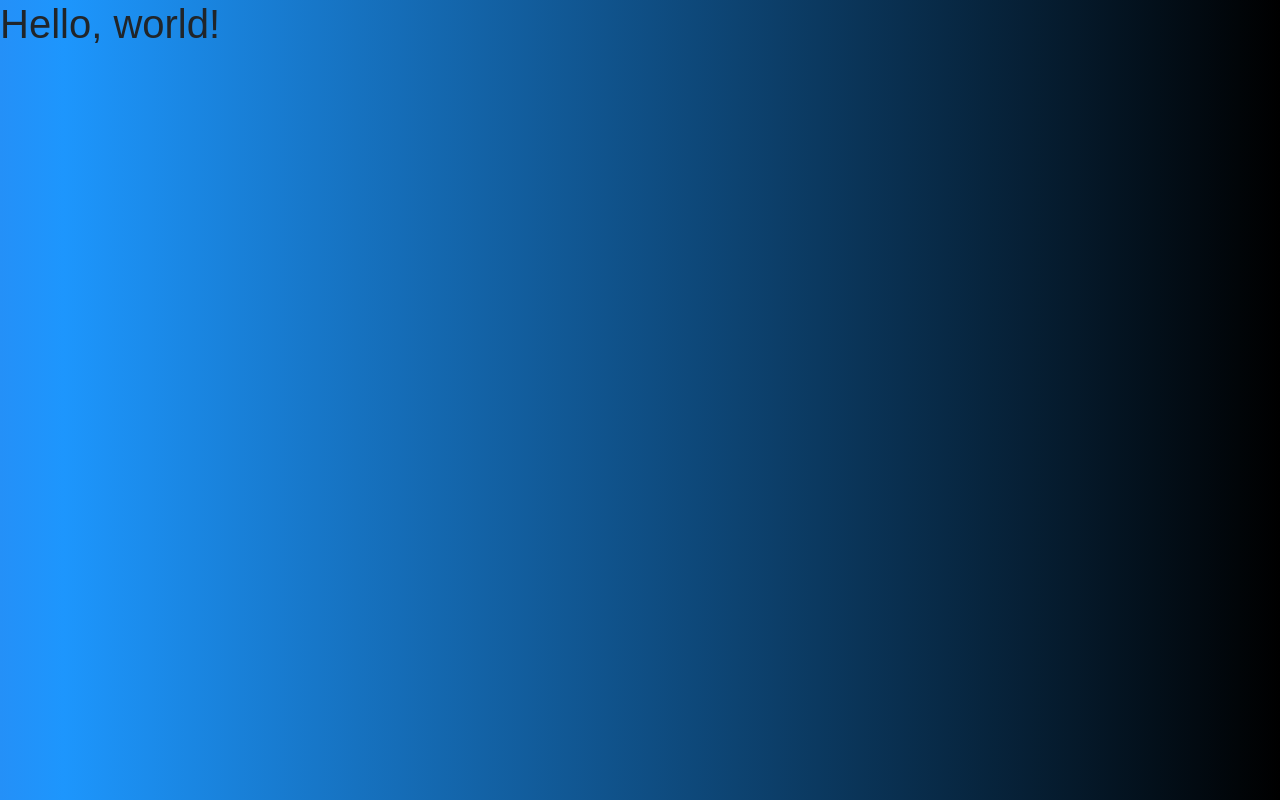
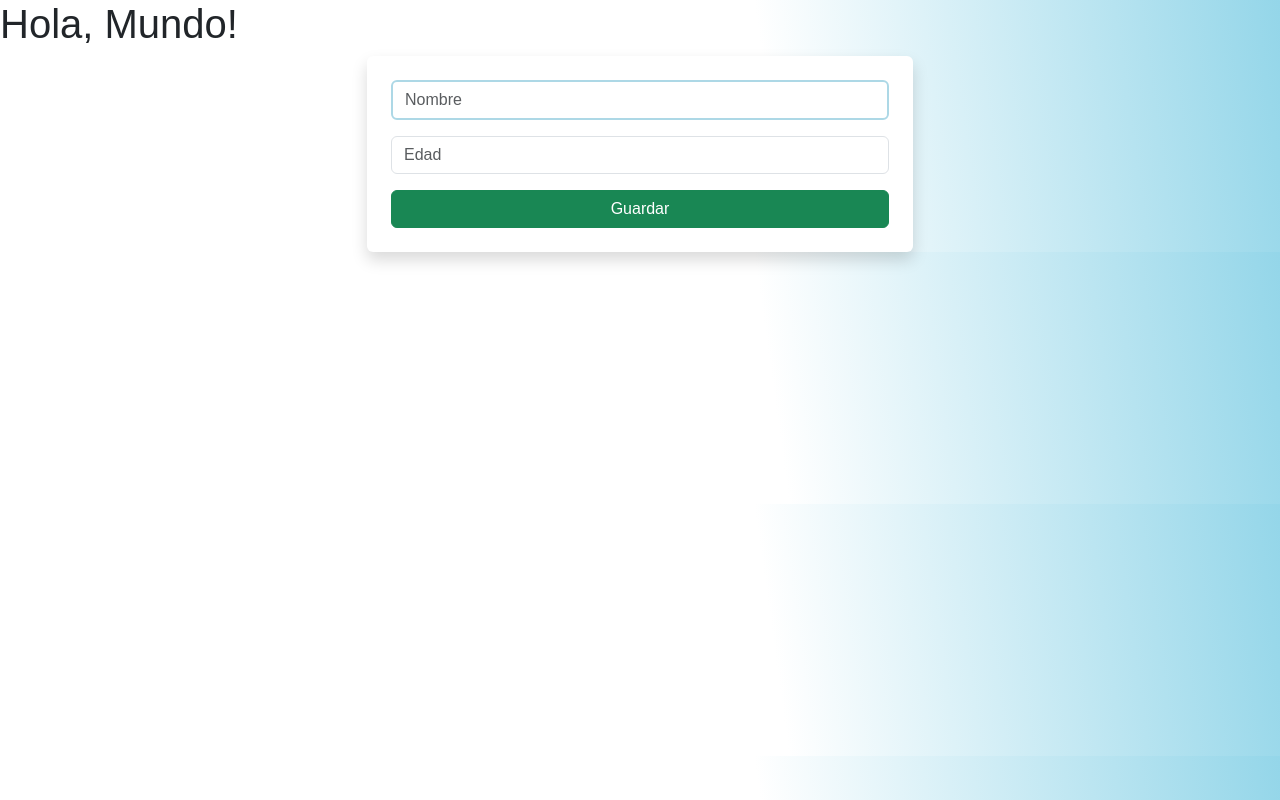
Before and after one commit to Fiowayne/Clase-50, a plain HTML site: page index.html in a window 1280 px wide. Drawn offline with nearby package versions, Linux system fonts and the light colour scheme.

Commit message:
corregí un poco

```diff
--- a/CSS/Style.css
+++ b/CSS/Style.css
@@ -1,7 +1,8 @@
 body {
-    background-color: rgb(131,58,180);
-    background: linear-gradient(90deg, rgba(131,58,180,1) 0%, rgba(36,144,248,1) 0%, rgba(29,150,253,1) 5%, rgba(0,0,0,1) 100%);
-    font-family: Arial, sans-serif; /* Cambia la fuente de toda la página */
-    margin: 0; /* Elimina los márgenes predeterminados del body */
-    padding: 0; /* Elimina el relleno predeterminado del body */
-  }
+background: rgb(255,255,255);
+background: linear-gradient(82deg, rgba(255,255,255,1) 60%, rgba(148,214,233,1) 100%);
+font-family: Arial, sans-serif;
+margin: 0;
+padding: 0;
+}
+/*hasta aqui estamos bien*/
--- a/index.html
+++ b/index.html
@@ -8,13 +8,25 @@
     <link rel="stylesheet" href="CSS/Style.css">
   </head>
 
+
   <body>
-
-    <h1>Hello, world!</h1>
-
-
+    <h1>Hola, Mundo!</h1>
+  <class="d-flex justify-content-center align-items-center vh-100 bg-light">
+    <div class="container">
+        <div class="row justify-content-center">
+            <div class="col-md-6">
+                <div class="bg-white rounded p-4 shadow">
+                    <div class="mb-3">
+                        <input type="text" class="form-control" id="nombre" style="border: 2px solid lightblue;"placeholder="Nombre" style="color: gray;">
+                    </div>
+                    <div class="mb-3">
+                        <input type="number" class="form-control" id="edad" placeholder="Edad" style="color: gray;">
+                    </div>
+                    <button class="btn btn-success w-100">Guardar</button>
+                </div>
+            </div>
+        </div>
     </div>
-
-    <script src="https://cdn.jsdelivr.net/npm/bootstrap@5.3.3/dist/js/bootstrap.bundle.min.js" integrity="sha384-YvpcrYf0tY3lHB60NNkmXc5s9fDVZLESaAA55NDzOxhy9GkcIdslK1eN7N6jIeHz" crossorigin="anonymous"></script>
-  </body>
+    <script src="https://cdn.jsdelivr.net/npm/bootstrap@5.3.3/dist/js/bootstrap.bundle.min.js"></script>
+</body>
 </html>
```
